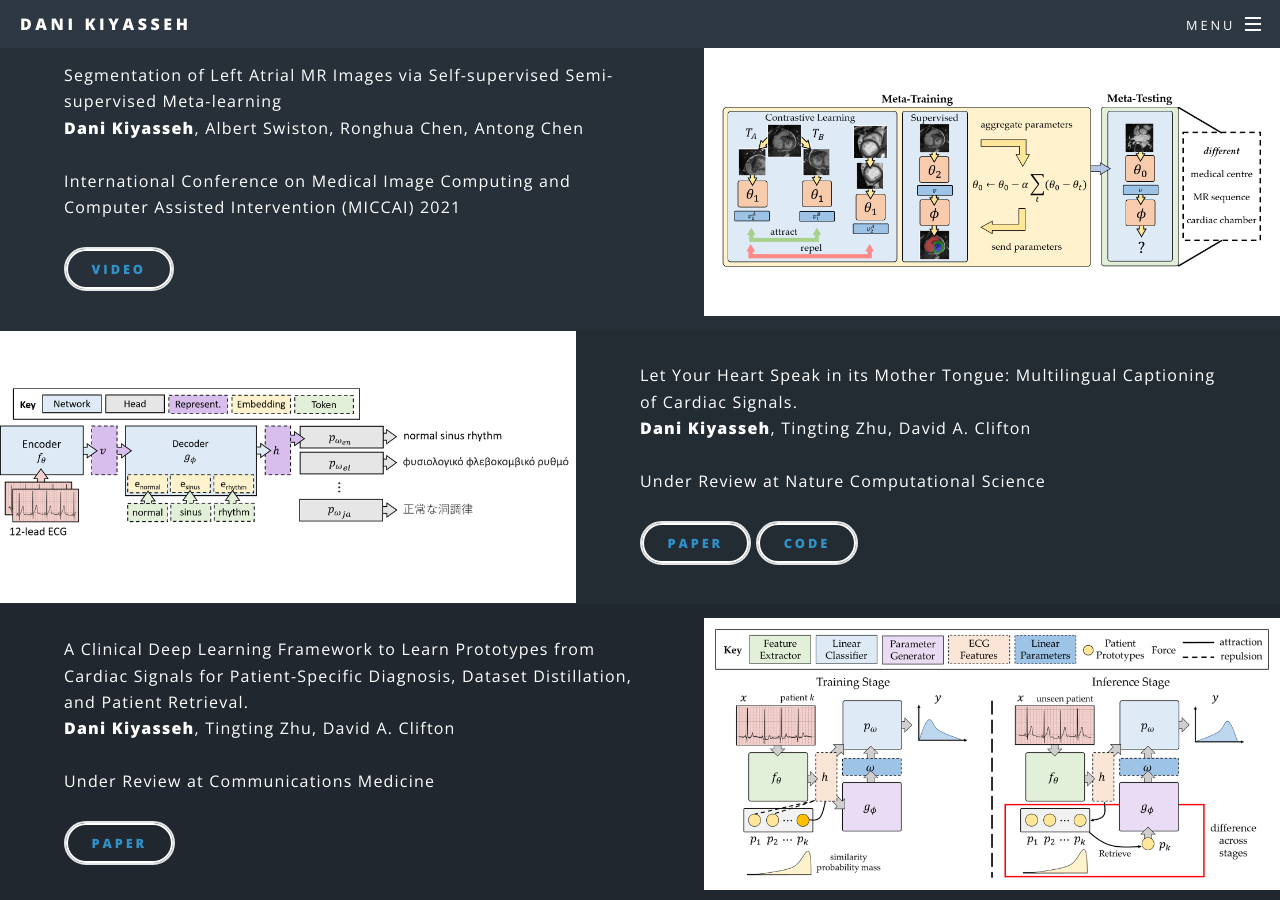
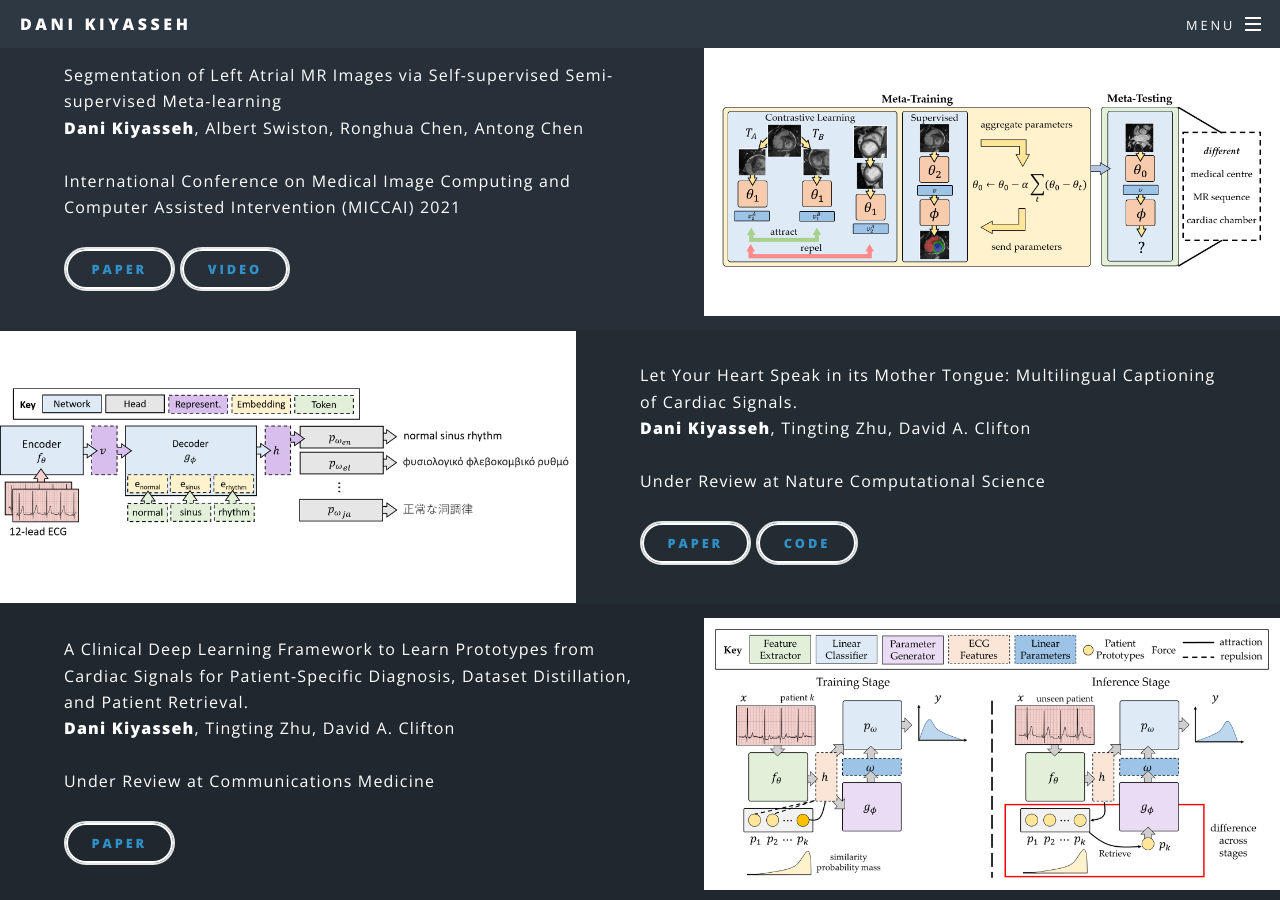
Before and after one commit to danikiyasseh/danikiyasseh.github.io, a Jekyll site: the page publications.html, which Jekyll copies as it is, in a window 1280 px wide and 900 px high, scrolled down 628 px. Built offline with Jekyll 4.4.1, drawn with Linux system fonts in a browser that asks for light colours; a style sheet for code colours, icons or effects is not loaded.

Commit message:
Update publications.html

```diff
--- a/publications.html
+++ b/publications.html
@@ -115,6 +115,7 @@
 						<b>Dani Kiyasseh</b>, Albert Swiston, Ronghua Chen, Antong Chen <br />
 						<br />
 						International Conference on Medical Image Computing and Computer Assisted Intervention (MICCAI) 2021 <br /> <br />
+						<a href="https://link.springer.com/chapter/10.1007/978-3-030-87196-3_2" class="button style2"><b>paper</b></a>
 						<a href="video/Kiyasseh_S4ML_Presentation_MICCAI_2021_Reduced.mp4" class="button style2"><b>video</b></a>
 						</p>
 
```
